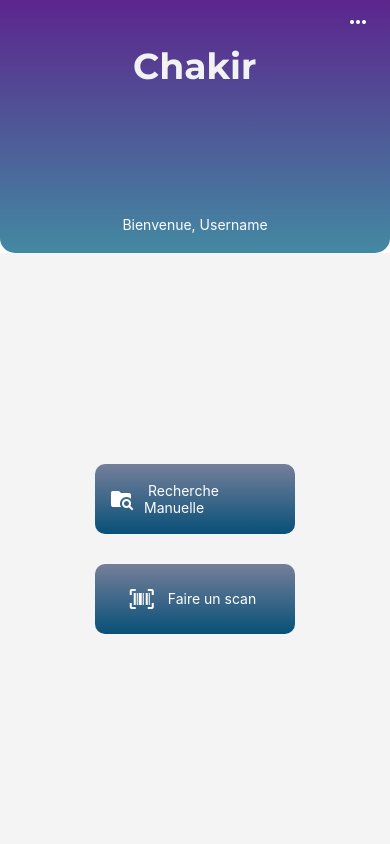
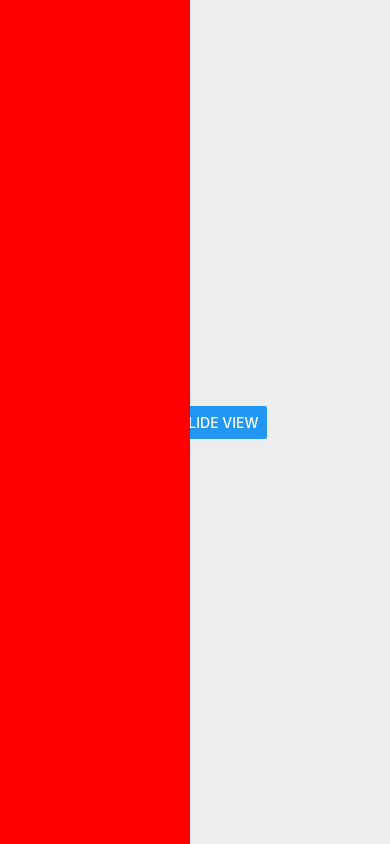
Before and after one commit to D3vss/Chakir-App, a React Native app: screen / in a window 390 px wide. Built offline with nearby package versions, Linux system fonts and the light colour scheme.

Commit message:
trying to create animated slider: Animated API

```diff
--- a/App.js
+++ b/App.js
@@ -1,4 +1,4 @@
-import React from "react";
+import React, { useState, useEffect, useRef } from "react";
 
 //Screens
 import HomeScreen from "./app/screens/HomeScreen";
@@ -6,23 +6,58 @@ import LoginScreen from "./app/screens/LoginScreen";
 import RechercheManuelleScreen from "./app/screens/RechercheManuelleScreen";
 import AppPicker from "./app/components/AppPicker";
 import Screen from "./app/components/Screen";
-import { Button } from "react-native";
-
-const DATA = [
-  {
-    id: 1,
-    label: "item1",
-  },
-  {
-    id: 2,
-    label: "item2",
-  },
-  {
-    id: 3,
-    label: "item3",
-  },
-];
+import { Button, View, Text, StyleSheet, Animated } from "react-native";
+import colors from "./app/config/colors";
 
 export default function App() {
-  return <HomeScreen />;
+  const [isClicked, setIsClicked] = useState(false);
+  const [sliderStyle, setSliderStyle] = useState(styles.slider);
+
+  const fadeAnim = useRef(new Animated.Value(0)).current;
+
+  useEffect(() => {
+    Animated.timing(fadeAnim, {
+      toValue: 1,
+      duration: 1000,
+      useNativeDriver: true,
+    }).start();
+  }, [fadeAnim, isClicked]);
+
+  return (
+    <Screen>
+      <Animated.View style={styles.container}>
+        <Button
+          title={"Show Slide View"}
+          onPress={() => {
+            console.log("Pressed!");
+            setIsClicked(true);
+          }}
+          style={{
+            opacity: fadeAnim, // Bind opacity to animated value
+          }}
+        />
+      </Animated.View>
+
+      <View style={styles.slider}></View>
+    </Screen>
+  );
 }
+
+const styles = StyleSheet.create({
+  container: {
+    flex: 1,
+    backgroundColor: colors.lightgrey,
+    justifyContent: "center",
+    alignItems: "center",
+  },
+
+  slider: {
+    backgroundColor: "red",
+    flex: 1,
+    position: "absolute",
+    top: 0,
+    bottom: 0,
+    left: 0,
+    right: 200,
+  },
+});
```
